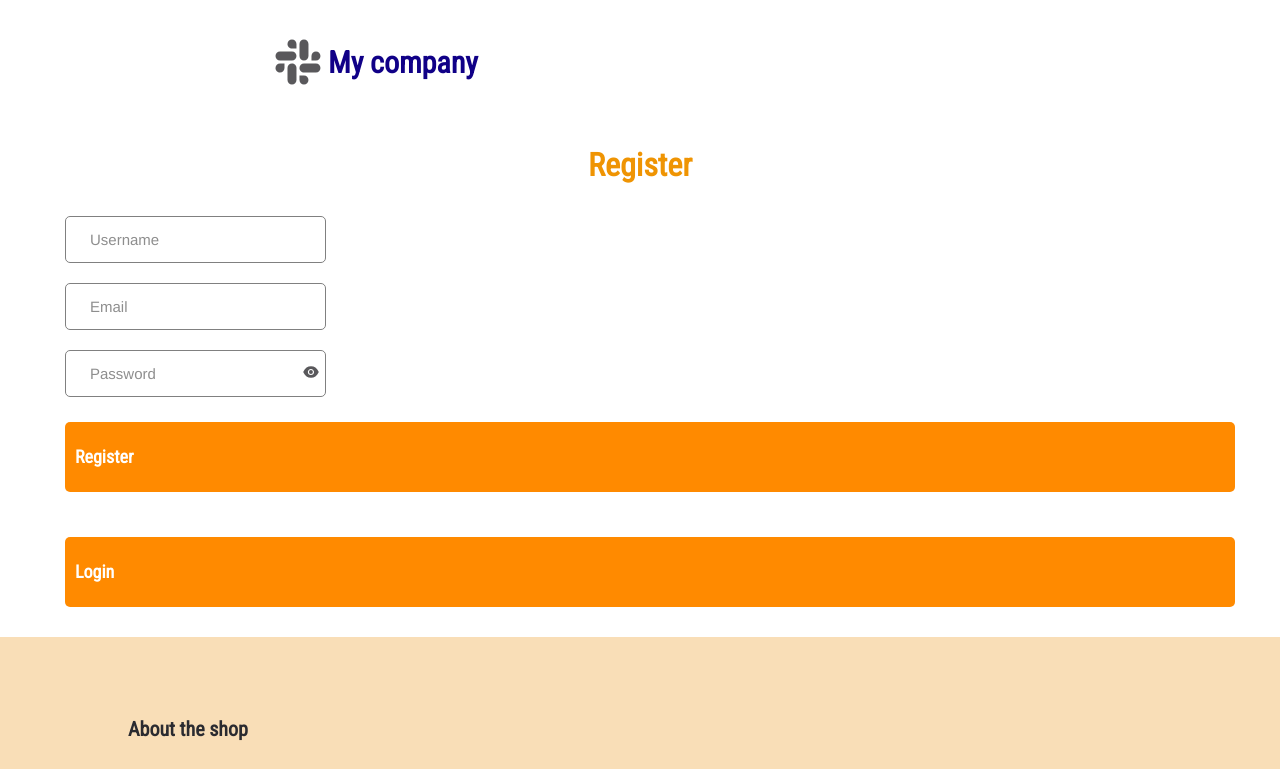
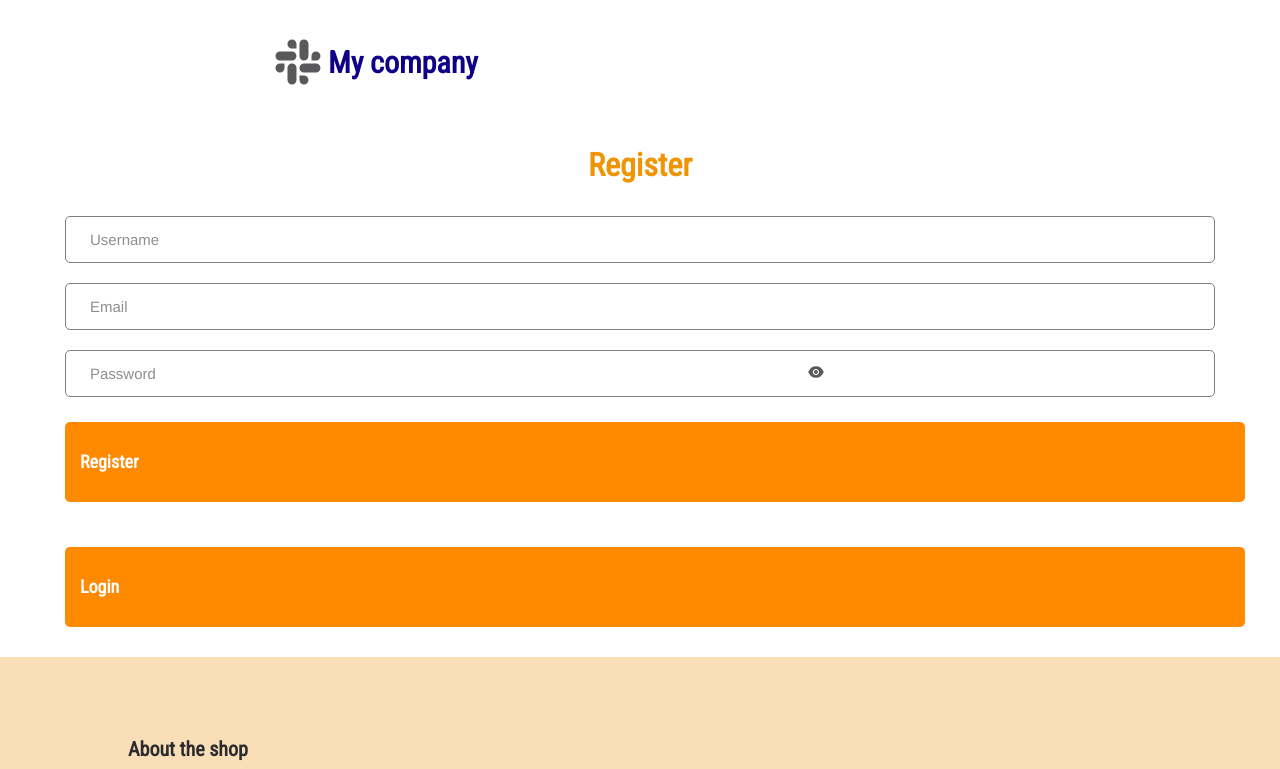
Before and after one commit to ShinyKiwis/bk-ecommerce, a React (Vite) app: page /signup in a window 1280 px wide. Shown: the top 769 px of the page. Built offline with nearby package versions, Linux system fonts and the light colour scheme.

Commit message:
Fix some bugs

```diff
--- a/src/components/InputField/InputField.jsx
+++ b/src/components/InputField/InputField.jsx
@@ -16,6 +16,7 @@ const InputField = ({label, errorMessage, onChange, id, ...inputProps}) => {
         {...inputProps}
         onChange={onChange}
         onBlur={handleFocus}
+        focused={focused.toString()}
       />
       <span className={style.placeholder}>{label}</span>
       <span className={style.primary}>{errorMessage}</span>
--- a/src/components/InputField/InputField.module.css
+++ b/src/components/InputField/InputField.module.css
@@ -1,7 +1,7 @@
 .formInput{
     display: flex;
     flex-direction: column;
-    width: 261px;
+    width: 100%;
 }
 
 input{
--- a/src/components/PasswordField/PasswordInput.module.css
+++ b/src/components/PasswordField/PasswordInput.module.css
@@ -1,7 +1,7 @@
 .passwordInput{
   display: flex;
   flex-direction: column;
-  width: 261px;
+  width: 100%;
 }
 
 input{
@@ -46,7 +46,7 @@ border: solid #FF8A00;
 
 span.icon{
 position: absolute;
-margin-left: 237px;
+margin-left: 58%;
 height: 65px;
 display: flex;
 align-items: center;
--- a/src/styles/Login.module.css
+++ b/src/styles/Login.module.css
@@ -41,7 +41,7 @@ label{
   button{
       width: 100%;
       height: 50px;
-      padding: 10px;
+      padding: 15px;
       border: none;
       background-color: #FF8A00;
       color: white;
@@ -56,7 +56,7 @@ label{
     .secondary{
     width: 100%;
     height: 50px;
-    padding: 10px;
+    padding: 15px;
     border: none;
     background-color: #a0560b;
     color: white;
--- a/src/styles/SignUp.module.css
+++ b/src/styles/SignUp.module.css
@@ -41,7 +41,7 @@ label{
   button{
       width: 100%;
       height: 50px;
-      padding: 10px;
+      padding: 15px;
       border: none;
       background-color: #FF8A00;
       color: white;
@@ -56,7 +56,7 @@ label{
     .secondary{
     width: 100%;
     height: 50px;
-    padding: 10px;
+    padding: 15px;
     border: none;
     background-color: #a0560b;
     color: white;
```
Also changed, not shown: 2 other files (tests, documents, lock files or other folders).
